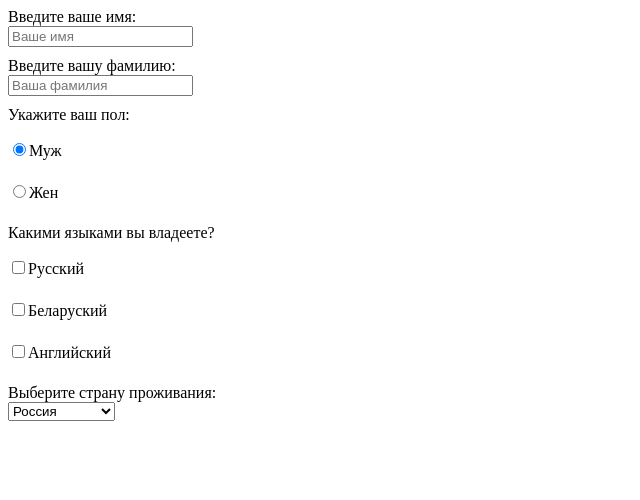
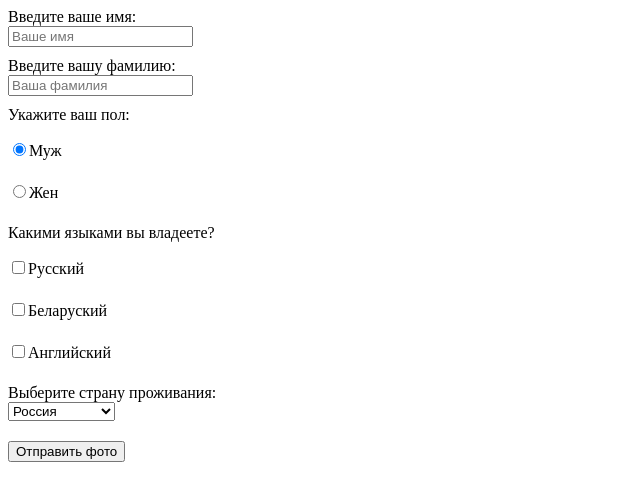
Before and after one commit to Vitekk37/html-classes, a plain HTML site: page form.task1/form.task3/index.html in a window 1280 px wide. Shown: the whole page, without its empty margins (0-640 px from the left). Drawn offline with Linux system fonts and the light colour scheme.

Commit message:
add button submit

```diff
--- a/form.task1/form.task3/index.html
+++ b/form.task1/form.task3/index.html
@@ -34,6 +34,8 @@
             <option value="">Польша</option>
             <option value="">Гравити Фолз</option>
         </select>
+
+        <button type="submit">Отправить фото</button>
     </form>
 
 </body>
--- a/form.task1/form.task3/style.css
+++ b/form.task1/form.task3/style.css
@@ -5,3 +5,9 @@ label{
 input{
     margin-bottom: 10px;
 }
+
+
+button{
+    margin-top: 20px;
+    display: block;
+}
```
